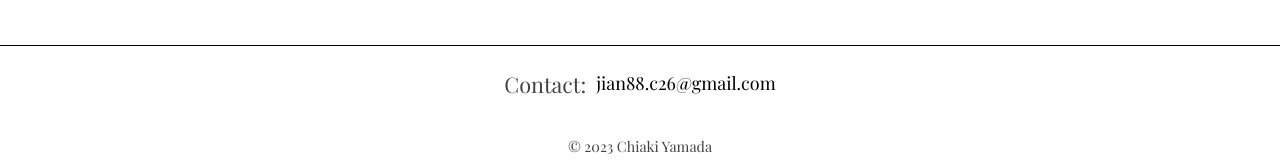
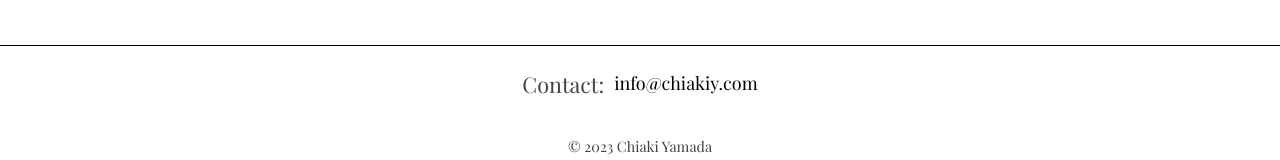
Before and after one commit to chiaki-yamada/my-portfolio, a React (Create React App) app: page /reference in a window 1280 px wide. Shown: the part 2423-2583 px from the top of the page. Built offline with nearby package versions, Linux system fonts and the light colour scheme; a web font is replaced by a local one.

Commit message:
updated js

```diff
--- a/src/components/Footer.js
+++ b/src/components/Footer.js
@@ -7,7 +7,7 @@ function Footer() {
       <div className="footer-container">
         <div className="footer-contact">
           <p>Contact:</p>
-          <a href="mailto:jian88.c26@gmail.com">jian88.c26@gmail.com</a>
+          <a href="mailto:info@chiakiy.com">info@chiakiy.com</a>
         </div>
         <p className='copy-right'>© 2023 Chiaki Yamada</p>
       </div>
```
